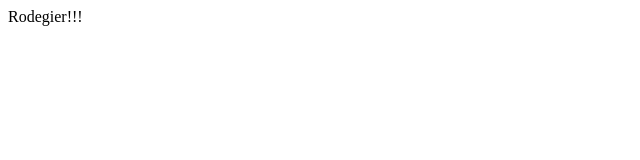
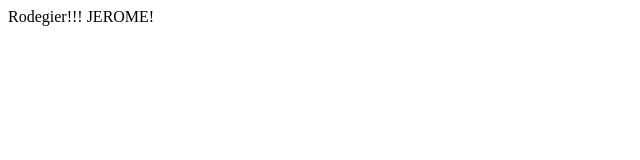
Before and after one commit to TomMeulendijks/MobileScripting2, a plain HTML site: page index.html in a window 1280 px wide. Shown: the full height of the page, 0-640 px from the left. Drawn offline with Linux system fonts and the light colour scheme.

Commit message:
Update index.html

```diff
--- a/index.html
+++ b/index.html
@@ -6,5 +6,6 @@
 </head>
 <body>
 	Rodegier!!!
+	JEROME!
 </body>
 </html>
```
